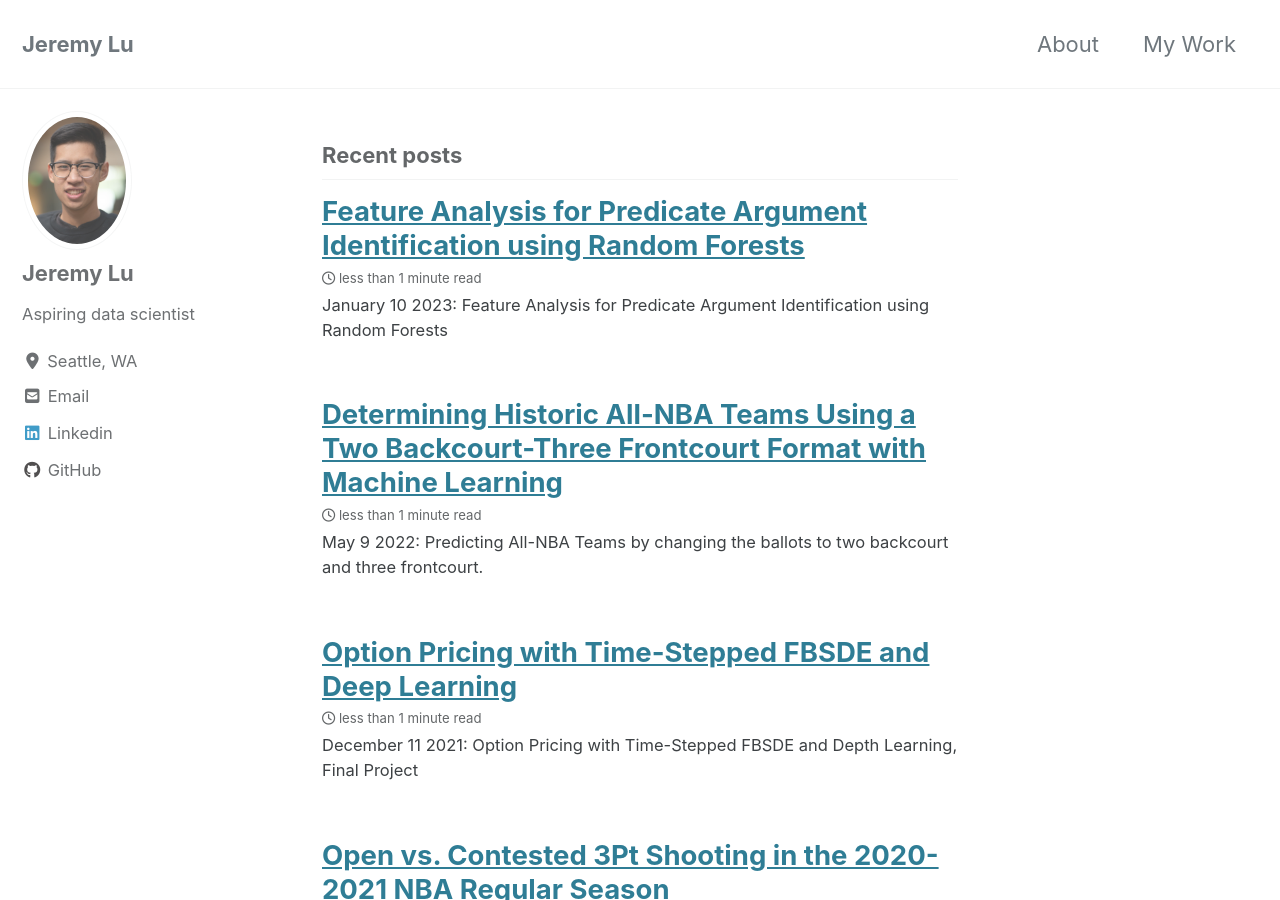
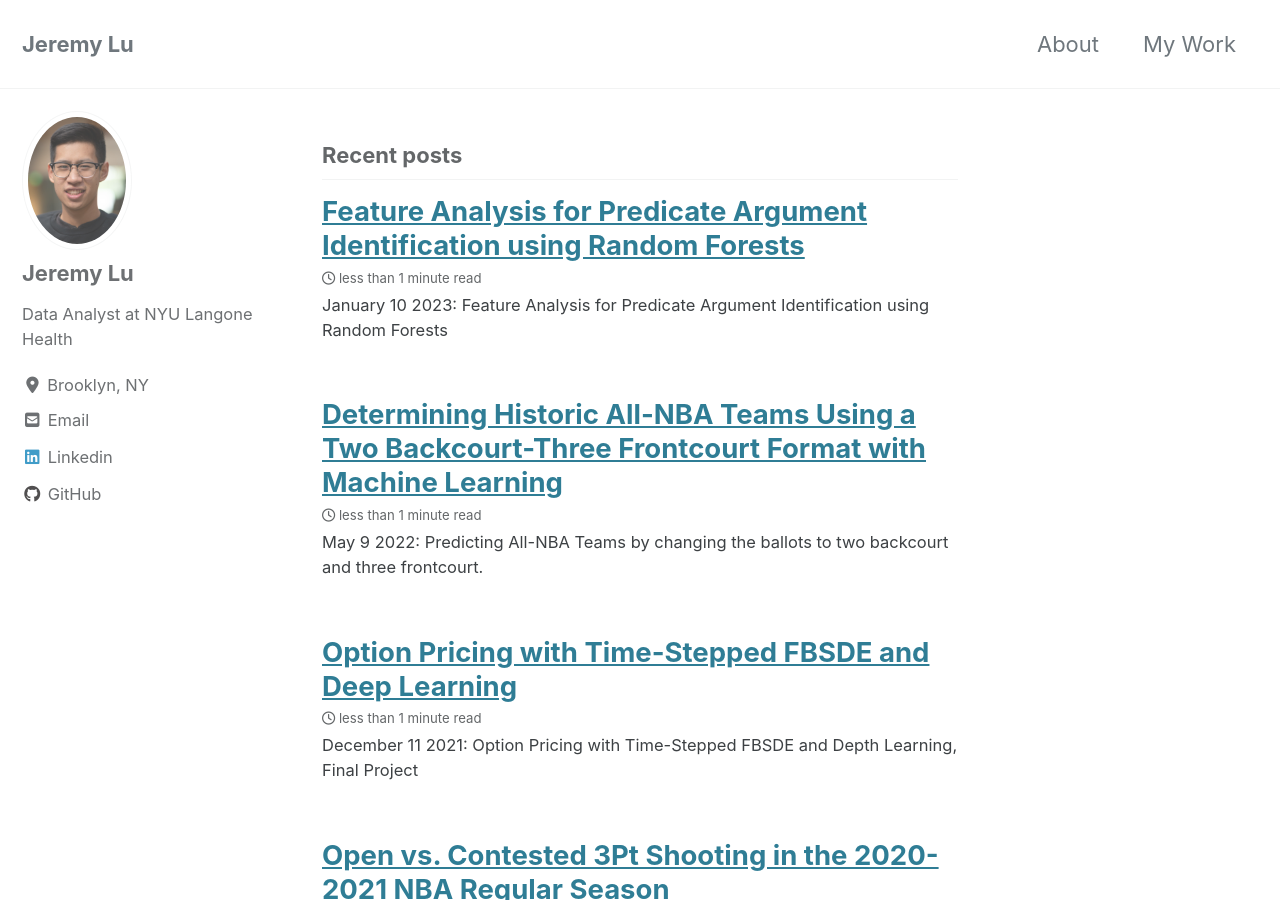
Before and after one commit to jeremylu43/jeremylu43.github.io, a Jekyll site: the page built from index.html, in a window 1280 px wide and 900 px high. Built offline with Jekyll 4.4.1, drawn with Linux system fonts in a browser that asks for light colours; cached includes are drawn as plain includes; nearby versions of some CDN libraries; the list of posts is cut into pages by our own code.

Commit message:
Update _config.yml

```diff
--- a/_config.yml
+++ b/_config.yml
@@ -97,8 +97,8 @@ analytics:
 author:
   name             : "Jeremy Lu"
   avatar           : "images/website-profile.jpg"
-  bio              : "Aspiring data scientist"
-  location         : "Seattle, WA"
+  bio              : "Data Analyst at NYU Langone Health"
+  location         : "Brooklyn, NY"
   email            :
   links:
     - label: "Email"
```
